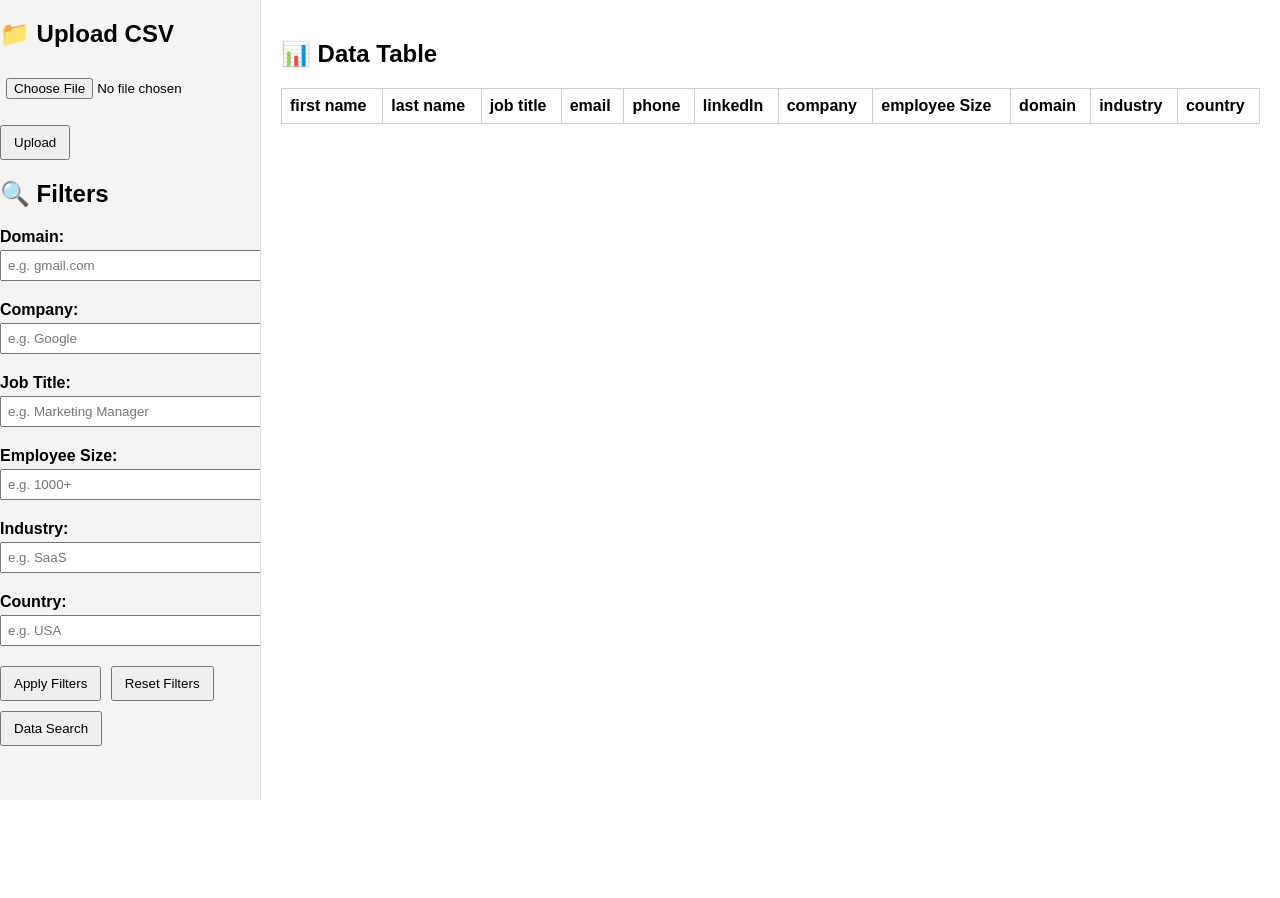
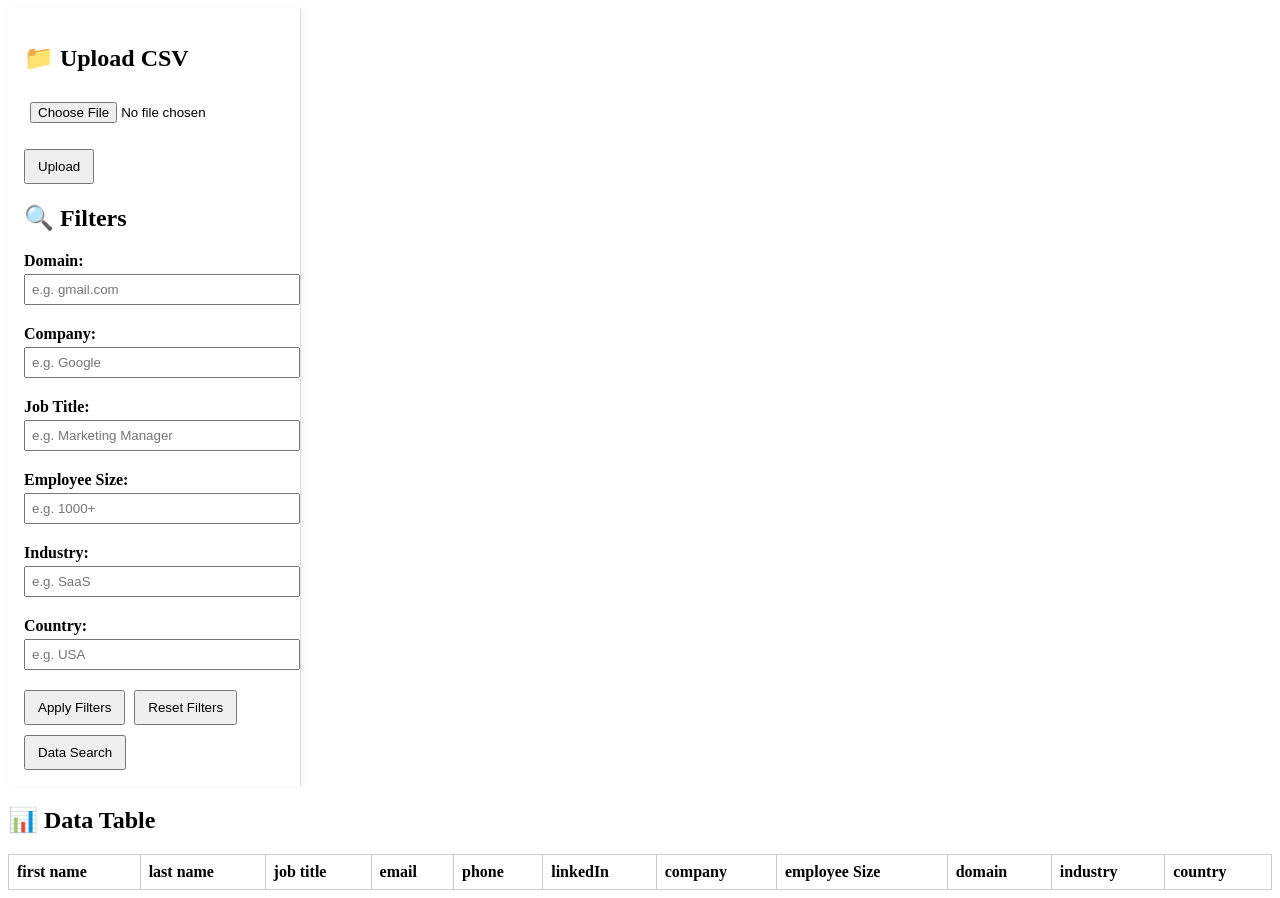
Before and after one commit to tejasgavli/data-web-app, a website: page index.html in a window 1280 px wide. Before the commit the page ends 800 px from the top, so only its background shows below. Drawn offline with Linux system fonts and the light colour scheme; no server answers.

Commit message:
index.html

```diff
--- a/index.html
+++ b/index.html
@@ -5,24 +5,24 @@
   <meta name="viewport" content="width=device-width, initial-scale=1.0"/>
   <title>Data Management Tool</title>
   <style>
-    body {
-      font-family: Arial, sans-serif;
-      margin: 0;
-      padding: 0;
+    .layout {
   display: flex;
-      height: 100vh;
+  min-height: 100vh;
 }
+
 .sidebar {
   width: 260px;
   min-width: 260px;
-      background-color: #f4f4f4;
+  background-color: white;
+  padding: 1rem;
   border-right: 1px solid #ddd;
-      overflow-y: auto;
+  box-shadow: 2px 0 5px rgba(0, 0, 0, 0.05);
 }
-    .main-content {
-      flex-grow: 1;
-      padding: 20px;
-      overflow-y: auto;
+
+.main {
+  flex: 1;
+  padding: 1rem;
+  overflow-x: auto;
 }
     label {
       display: block;
```
Lines whose indentation alone changed are shown as unchanged.
